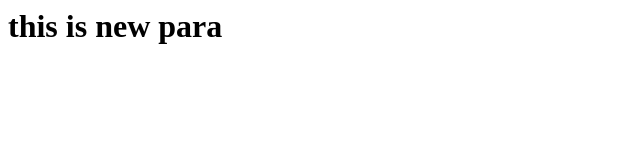
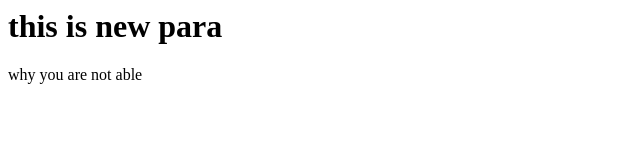
Before and after one commit to vishaljhode/LocalRepo, a plain HTML site: page index.html in a window 1280 px wide. Shown: the whole page, without its empty margins (0-640 px from the left). Drawn offline with Linux system fonts and the light colour scheme.

Commit message:
add new feature

```diff
--- a/index.html
+++ b/index.html
@@ -1 +1,2 @@
 <h1>this is new para</h1>
+<p>why you are not able</p>
```
